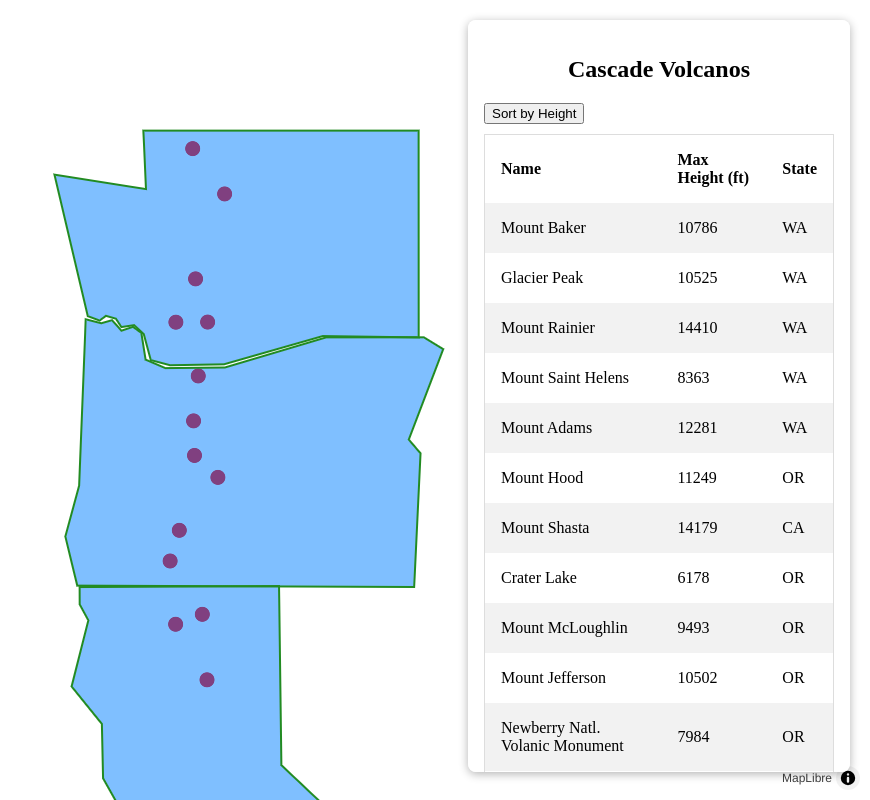
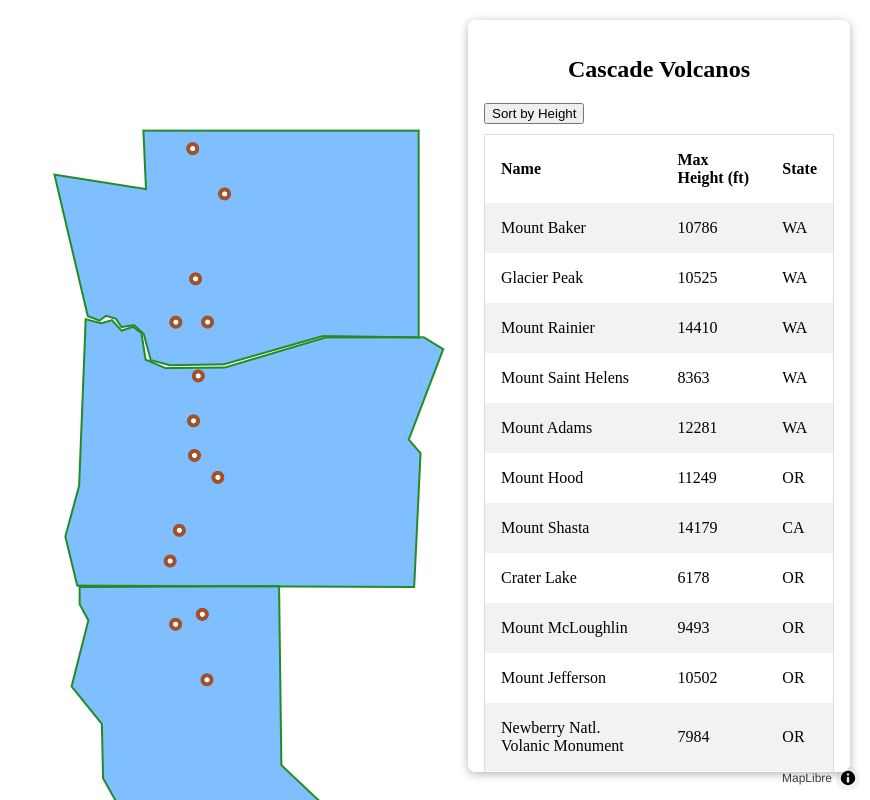
Before and after one commit to jrav2/lab_03_asynch_GeoJSON_datavisual, a plain HTML site: page index.html in a window 1280 px wide. Shown: the whole page, without its empty margins (410-1280 px from the left). Drawn offline with nearby package versions, Linux system fonts and the light colour scheme; no server answers.

Commit message:
Changed the volcanos circle-scheming.

```diff
--- a/index.html
+++ b/index.html
@@ -134,24 +134,6 @@
                 //load data to the map as new layers and table on the side.
                 map.on('load', function loadingData() {
 
-                    map.addSource('volcanos', {
-                        type: 'geojson',
-                        data: volcanos
-                    });
-
-                    map.addLayer({
-                        'id': 'volcanos-layer',
-                        'type': 'circle',
-                        'source': 'volcanos',
-                        'paint': {
-                            'circle-radius': 8,
-                            'circle-stroke-width': 2,
-                            'circle-color': 'red',
-                            'circle-stroke-color': 'white'
-                        }
-                    });
-
-
                     map.addSource('cascades', {
                         type: 'geojson',
                         data: cascades
@@ -174,6 +156,23 @@
                         'paint': {
                             'line-color': '#228B22', // border color
                             'line-width': 2           // border thickness
+                        }
+                    });
+
+                    map.addSource('volcanos', {
+                        type: 'geojson',
+                        data: volcanos
+                    });
+
+                    map.addLayer({
+                        'id': 'volcanos-layer',
+                        'type': 'circle',
+                        'source': 'volcanos',
+                        'paint': {
+                            'circle-radius': 3,
+                            'circle-stroke-width': 4,
+                            'circle-color': 'white',
+                            'circle-stroke-color': '#A0522D'
                         }
                     });
 
```
